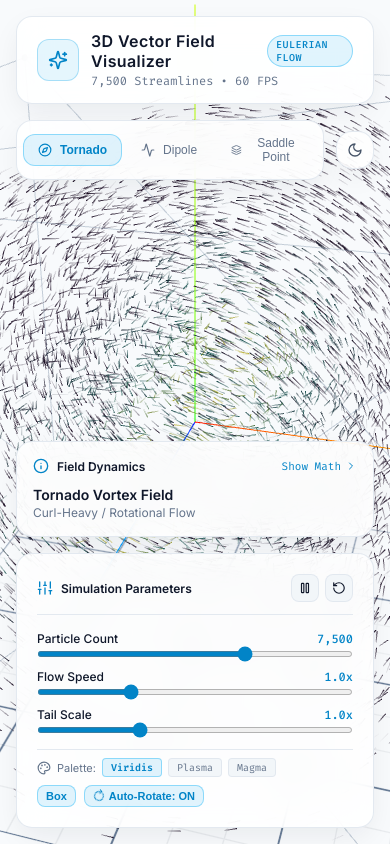
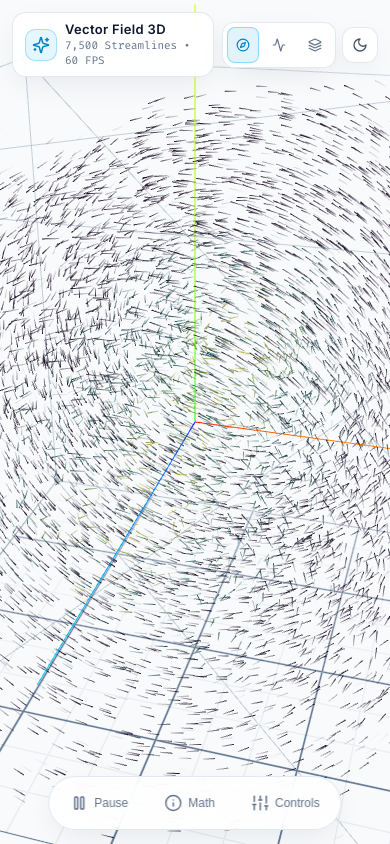
Before and after one commit to Abhijith-Preshobhan/vector-field-visualizer, a React (Vite) app: page / in a window 390 px wide. Built offline with nearby package versions, Linux system fonts and the light colour scheme.

Commit message:
added mobile friendly UI menus

```diff
--- a/src/App.jsx
+++ b/src/App.jsx
@@ -1,6 +1,7 @@
 import React, { useState } from 'react';
 import { Canvas } from '@react-three/fiber';
 import { OrbitControls, Grid } from '@react-three/drei';
+import { Play, Pause, Info, Sliders } from 'lucide-react';
 
 import VectorFieldParticles from './components/canvas/VectorFieldParticles';
 import BoundingCube from './components/canvas/BoundingCube';
@@ -26,6 +27,13 @@ export default function App() {
   const [isPaused, setIsPaused] = useState(false);
   const [isDarkMode, setIsDarkMode] = useState(false);
   const [fps, setFps] = useState(60);
+
+  // Mobile menu sheet active state: 'none' | 'dynamics' | 'controls'
+  const [activeMobileTab, setActiveMobileTab] = useState('none');
+
+  const toggleMobileTab = (tab) => {
+    setActiveMobileTab((prev) => (prev === tab ? 'none' : tab));
+  };
 
   return (
     <div className={`${styles.appContainer} ${isDarkMode ? 'dark' : ''}`}>
@@ -93,7 +101,8 @@ export default function App() {
           setIsDarkMode={setIsDarkMode}
         />
 
-        <div className={styles.bottomPanels}>
+        {/* Desktop Side-by-Side Floating Panels (≥768px) */}
+        <div className={styles.desktopPanels}>
           <FieldDynamicsPanel mode={mode} />
           <SimulationControlsPanel
             particleCount={particleCount}
@@ -113,6 +122,77 @@ export default function App() {
             isDarkMode={isDarkMode}
           />
         </div>
+
+        {/* Mobile Backdrop overlay to dismiss active sheet on tap outside */}
+        {activeMobileTab !== 'none' && (
+          <div
+            className={styles.mobileBackdrop}
+            onClick={() => setActiveMobileTab('none')}
+          />
+        )}
+
+        {/* Mobile Slide-Up Drawer Sheet (<768px) */}
+        {activeMobileTab === 'dynamics' && (
+          <div className={styles.mobileDrawerSheet}>
+            <FieldDynamicsPanel
+              mode={mode}
+              onClose={() => setActiveMobileTab('none')}
+            />
+          </div>
+        )}
+
+        {activeMobileTab === 'controls' && (
+          <div className={styles.mobileDrawerSheet}>
+            <SimulationControlsPanel
+              particleCount={particleCount}
+              setParticleCount={setParticleCount}
+              flowSpeed={flowSpeed}
+              setFlowSpeed={setFlowSpeed}
+              tailLength={tailLength}
+              setTailLength={setTailLength}
+              colorPaletteKey={colorPaletteKey}
+              setColorPaletteKey={setColorPaletteKey}
+              showBoundingBox={showBoundingBox}
+              setShowBoundingBox={setShowBoundingBox}
+              autoRotate={autoRotate}
+              setAutoRotate={setAutoRotate}
+              isPaused={isPaused}
+              setIsPaused={setIsPaused}
+              isDarkMode={isDarkMode}
+              onClose={() => setActiveMobileTab('none')}
+            />
+          </div>
+        )}
+
+        {/* Mobile Floating Action Dock (<768px) */}
+        <div className={styles.mobileDockBar}>
+          <button
+            onClick={() => setIsPaused(!isPaused)}
+            className={styles.mobileDockButton}
+            title={isPaused ? "Play" : "Pause"}
+          >
+            {isPaused ? <Play size={18} /> : <Pause size={18} />}
+            <span>{isPaused ? "Play" : "Pause"}</span>
+          </button>
+
+          <button
+            onClick={() => toggleMobileTab('dynamics')}
+            className={`${styles.mobileDockButton} ${activeMobileTab === 'dynamics' ? styles.mobileDockButtonActive : ''}`}
+            title="Field Dynamics"
+          >
+            <Info size={18} />
+            <span>Math</span>
+          </button>
+
+          <button
+            onClick={() => toggleMobileTab('controls')}
+            className={`${styles.mobileDockButton} ${activeMobileTab === 'controls' ? styles.mobileDockButtonActive : ''}`}
+            title="Simulation Controls"
+          >
+            <Sliders size={18} />
+            <span>Controls</span>
+          </button>
+        </div>
       </div>
     </div>
   );
--- a/src/components/ui/FieldDynamicsPanel.module.css
+++ b/src/components/ui/FieldDynamicsPanel.module.css
@@ -7,12 +7,18 @@
   box-shadow: var(--panel-shadow);
   padding: 1rem;
   border-radius: 1rem;
-  max-width: 24rem;
   width: 100%;
   display: flex;
   flex-direction: column;
   gap: 0.75rem;
 }
+
+@media (min-width: 768px) {
+  .panelContainer {
+    max-width: 24rem;
+  }
+}
+
 
 .panelHeader {
   display: flex;
@@ -83,10 +89,26 @@
   line-height: 1.5;
 }
 
-.chevronIcon {
-  transition: transform 0.2s ease;
+.headerControls {
+  display: flex;
+  align-items: center;
+  gap: 0.5rem;
 }
 
-.chevronRotated {
-  transform: rotate(90deg);
+.closeButton {
+  padding: 0.25rem;
+  border-radius: 0.375rem;
+  background: transparent;
+  border: none;
+  color: var(--text-muted);
+  cursor: pointer;
+  display: flex;
+  align-items: center;
+  justify-content: center;
+  transition: color 0.2s ease, background 0.2s ease;
 }
+
+.closeButton:hover {
+  color: var(--text-color);
+  background: var(--button-hover-bg);
+}
--- a/src/components/ui/Header.jsx
+++ b/src/components/ui/Header.jsx
@@ -31,11 +31,12 @@ export default function Header({
       {/* Title & Telemetry Badge */}
       <div className={styles.brandBadge}>
         <div className={styles.brandIcon}>
-          <Sparkles size={20} />
+          <Sparkles size={18} />
         </div>
-        <div>
+        <div className={styles.brandContent}>
           <h1 className={styles.titleText}>
-            3D Vector Field Visualizer
+            <span className={styles.titleFull}>3D Vector Field Visualizer</span>
+            <span className={styles.titleCompact}>Vector Field 3D</span>
             <span className={styles.tagBadge}>Eulerian Flow</span>
           </h1>
           <p className={styles.subtitleText}>
@@ -56,9 +57,10 @@ export default function Header({
                 key={item.id}
                 onClick={() => setMode(item.id)}
                 className={`${styles.modeButton} ${isActive ? styles.modeButtonActive : ''}`}
+                title={item.name}
               >
                 <Icon size={14} color={isActive ? 'var(--accent-color)' : undefined} />
-                {item.name}
+                <span className={styles.modeName}>{item.name}</span>
               </button>
             );
           })}
--- a/src/components/ui/Header.module.css
+++ b/src/components/ui/Header.module.css
@@ -1,16 +1,15 @@
 .headerContainer {
   display: flex;
-  flex-direction: column;
+  flex-direction: row;
   justify-content: space-between;
-  align-items: flex-start;
-  gap: 1rem;
+  align-items: center;
+  gap: 0.5rem;
   width: 100%;
 }
 
 @media (min-width: 768px) {
   .headerContainer {
-    flex-direction: row;
-    align-items: center;
+    gap: 1rem;
   }
 }
 
@@ -21,17 +20,25 @@
   -webkit-backdrop-filter: blur(16px);
   border: 1px solid var(--panel-border);
   box-shadow: var(--panel-shadow);
-  padding: 0.875rem 1.25rem;
-  border-radius: 1rem;
+  padding: 0.5rem 0.75rem;
+  border-radius: 0.875rem;
   display: flex;
   align-items: center;
-  gap: 0.75rem;
+  gap: 0.5rem;
+}
+
+@media (min-width: 768px) {
+  .brandBadge {
+    padding: 0.875rem 1.25rem;
+    border-radius: 1rem;
+    gap: 0.75rem;
+  }
 }
 
 .brandIcon {
-  padding: 0.625rem;
+  padding: 0.375rem;
   background: rgba(14, 165, 233, 0.1);
-  border-radius: 0.75rem;
+  border-radius: 0.625rem;
   border: 1px solid rgba(14, 165, 233, 0.3);
   color: var(--accent-color);
   display: flex;
@@ -39,40 +46,98 @@
   justify-content: center;
 }
 
+@media (min-width: 768px) {
+  .brandIcon {
+    padding: 0.625rem;
+    border-radius: 0.75rem;
+  }
+}
+
+.brandContent {
+  display: flex;
+  flex-direction: column;
+}
+
 .titleText {
-  font-size: 1rem;
+  font-size: 0.8125rem;
   font-weight: 600;
   letter-spacing: 0.025em;
   color: var(--text-color);
   display: flex;
   align-items: center;
-  gap: 0.5rem;
+  gap: 0.375rem;
+}
+
+@media (min-width: 768px) {
+  .titleText {
+    font-size: 1rem;
+    gap: 0.5rem;
+  }
+}
+
+.titleFull {
+  display: none;
+}
+
+.titleCompact {
+  display: inline;
+}
+
+@media (min-width: 520px) {
+  .titleFull {
+    display: inline;
+  }
+  .titleCompact {
+    display: none;
+  }
 }
 
 .tagBadge {
-  font-size: 10px;
+  display: none;
+  font-size: 9px;
   font-family: 'Fira Code', monospace;
   font-weight: 500;
   text-transform: uppercase;
   letter-spacing: 0.05em;
   background: var(--accent-bg);
   color: var(--accent-color);
-  padding: 0.125rem 0.5rem;
+  padding: 0.125rem 0.375rem;
   border-radius: 9999px;
   border: 1px solid var(--accent-border);
 }
 
+@media (min-width: 640px) {
+  .tagBadge {
+    display: inline-block;
+    font-size: 10px;
+    padding: 0.125rem 0.5rem;
+  }
+}
+
 .subtitleText {
-  font-size: 0.75rem;
+  font-size: 0.6875rem;
   color: var(--text-muted);
   font-family: 'Fira Code', monospace;
-  margin-top: 0.125rem;
+  margin-top: 0.0625rem;
+}
+
+@media (min-width: 768px) {
+  .subtitleText {
+    font-size: 0.75rem;
+    margin-top: 0.125rem;
+  }
 }
 
 .controlsGroup {
   display: flex;
   align-items: center;
-  gap: 0.75rem;
+  gap: 0.375rem;
+}
+
+@media (min-width: 768px) {
+  .controlsGroup {
+    gap: 0.75rem;
+  }
 }
 
 .modeSwitcher {
@@ -82,26 +147,54 @@
   -webkit-backdrop-filter: blur(16px);
   border: 1px solid var(--panel-border);
   box-shadow: var(--panel-shadow);
-  padding: 0.375rem;
-  border-radius: 1rem;
+  padding: 0.25rem;
+  border-radius: 0.75rem;
   display: flex;
   align-items: center;
   gap: 0.25rem;
 }
 
+@media (min-width: 768px) {
+  .modeSwitcher {
+    padding: 0.375rem;
+    border-radius: 1rem;
+  }
+}
+
 .modeButton {
   display: flex;
   align-items: center;
-  gap: 0.5rem;
-  padding: 0.5rem 0.875rem;
-  border-radius: 0.75rem;
-  font-size: 0.75rem;
+  gap: 0.375rem;
+  padding: 0.375rem 0.5rem;
+  border-radius: 0.5rem;
+  font-size: 0.6875rem;
   font-weight: 500;
   border: 1px solid transparent;
   background: transparent;
   color: var(--text-muted);
   cursor: pointer;
   transition: all 0.2s ease;
+  min-height: 36px;
+}
+
+@media (min-width: 768px) {
+  .modeButton {
+    gap: 0.5rem;
+    padding: 0.5rem 0.875rem;
+    border-radius: 0.75rem;
+    font-size: 0.75rem;
+    min-height: auto;
+  }
+}
+
+.modeName {
+  display: none;
+}
+
+@media (min-width: 480px) {
+  .modeName {
+    display: inline;
+  }
 }
 
 .modeButton:hover {
@@ -123,16 +216,30 @@
   -webkit-backdrop-filter: blur(16px);
   border: 1px solid var(--panel-border);
   box-shadow: var(--panel-shadow);
-  padding: 0.625rem;
-  border-radius: 1rem;
+  padding: 0.5rem;
+  border-radius: 0.75rem;
   display: flex;
   align-items: center;
-  gap: 0.5rem;
-  font-size: 0.75rem;
+  justify-content: center;
+  gap: 0.375rem;
+  font-size: 0.6875rem;
   font-weight: 500;
   color: var(--text-color);
   cursor: pointer;
   transition: transform 0.2s ease;
+  min-height: 36px;
+  min-width: 36px;
+}
+
+@media (min-width: 768px) {
+  .themeButton {
+    padding: 0.625rem;
+    border-radius: 1rem;
+    gap: 0.5rem;
+    font-size: 0.75rem;
+    min-height: auto;
+    min-width: auto;
+  }
 }
 
 .themeButton:hover {
--- a/src/components/ui/SimulationControlsPanel.module.css
+++ b/src/components/ui/SimulationControlsPanel.module.css
@@ -5,14 +5,21 @@
   -webkit-backdrop-filter: blur(16px);
   border: 1px solid var(--panel-border);
   box-shadow: var(--panel-shadow);
-  padding: 1.25rem;
+  padding: 1rem;
   border-radius: 1rem;
-  max-width: 28rem;
   width: 100%;
   display: flex;
   flex-direction: column;
   gap: 1rem;
 }
+
+@media (min-width: 768px) {
+  .panelContainer {
+    padding: 1.25rem;
+    max-width: 28rem;
+  }
+}
+
 
 .panelHeader {
   display: flex;
@@ -48,11 +55,34 @@
   align-items: center;
   justify-content: center;
   transition: background 0.2s ease;
+  min-width: 32px;
+  min-height: 32px;
 }
 
 .iconButton:hover {
   background: var(--button-hover-bg);
 }
+
+.closeButton {
+  padding: 0.375rem;
+  border-radius: 0.5rem;
+  background: transparent;
+  border: none;
+  color: var(--text-muted);
+  cursor: pointer;
+  display: flex;
+  align-items: center;
+  justify-content: center;
+  transition: color 0.2s ease, background 0.2s ease;
+  min-width: 32px;
+  min-height: 32px;
+}
+
+.closeButton:hover {
+  color: var(--text-color);
+  background: var(--button-hover-bg);
+}
+
 
 .slidersGrid {
   display: flex;
--- a/src/styles/App.module.css
+++ b/src/styles/App.module.css
@@ -20,7 +20,7 @@
   display: flex;
   flex-direction: column;
   justify-content: space-between;
-  padding: 1rem;
+  padding: 0.75rem;
   z-index: 10;
 }
 
@@ -30,16 +30,119 @@
   }
 }
 
-.bottomPanels {
-  display: flex;
-  flex-direction: column;
-  justify-content: space-between;
-  align-items: flex-end;
-  gap: 1rem;
+/* Desktop Floating Panels (≥768px) */
+.desktopPanels {
+  display: none;
 }
 
 @media (min-width: 768px) {
-  .bottomPanels {
+  .desktopPanels {
+    display: flex;
     flex-direction: row;
+    justify-content: space-between;
+    align-items: flex-end;
+    gap: 1rem;
+    width: 100%;
   }
 }
+
+/* Mobile Backdrop Overlay (<768px) */
+.mobileBackdrop {
+  position: absolute;
+  inset: 0;
+  background: rgba(0, 0, 0, 0.25);
+  backdrop-filter: blur(2px);
+  -webkit-backdrop-filter: blur(2px);
+  z-index: 15;
+  pointer-events: auto;
+}
+
+@media (min-width: 768px) {
+  .mobileBackdrop {
+    display: none !important;
+  }
+}
+
+/* Mobile Slide-Up Drawer Sheet (<768px) */
+.mobileDrawerSheet {
+  position: absolute;
+  bottom: 4.5rem;
+  left: 0.75rem;
+  right: 0.75rem;
+  z-index: 20;
+  pointer-events: auto;
+  animation: slideUp 0.25s cubic-bezier(0.16, 1, 0.3, 1);
+  max-height: 70vh;
+  overflow-y: auto;
+}
+
+@media (min-width: 768px) {
+  .mobileDrawerSheet {
+    display: none !important;
+  }
+}
+
+@keyframes slideUp {
+  from {
+    opacity: 0;
+    transform: translateY(16px);
+  }
+  to {
+    opacity: 1;
+    transform: translateY(0);
+  }
+}
+
+/* Mobile Floating Action Dock Bar (<768px) */
+.mobileDockBar {
+  pointer-events: auto;
+  position: absolute;
+  bottom: 0.875rem;
+  left: 50%;
+  transform: translateX(-50%);
+  display: flex;
+  align-items: center;
+  gap: 0.375rem;
+  padding: 0.375rem;
+  background: var(--panel-bg);
+  backdrop-filter: blur(16px);
+  -webkit-backdrop-filter: blur(16px);
+  border: 1px solid var(--panel-border);
+  box-shadow: var(--panel-shadow);
+  border-radius: 9999px;
+  z-index: 25;
+}
+
+@media (min-width: 768px) {
+  .mobileDockBar {
+    display: none !important;
+  }
+}
+
+.mobileDockButton {
+  display: flex;
+  align-items: center;
+  gap: 0.375rem;
+  padding: 0.5rem 0.875rem;
+  border-radius: 9999px;
+  font-size: 0.75rem;
+  font-weight: 500;
+  border: 1px solid transparent;
+  background: transparent;
+  color: var(--text-muted);
+  cursor: pointer;
+  transition: all 0.2s ease;
+  min-height: 40px;
+}
+
+.mobileDockButton:hover {
+  color: var(--text-color);
+  background: var(--button-hover-bg);
+}
+
+.mobileDockButtonActive {
+  background: var(--accent-bg);
+  border-color: var(--accent-border);
+  color: var(--accent-color);
+  font-weight: 600;
+}
```
Also changed, not shown: src/components/ui/FieldDynamicsPanel.jsx (+14 -2 lines), src/components/ui/SimulationControlsPanel.jsx (+14 -2 lines).
